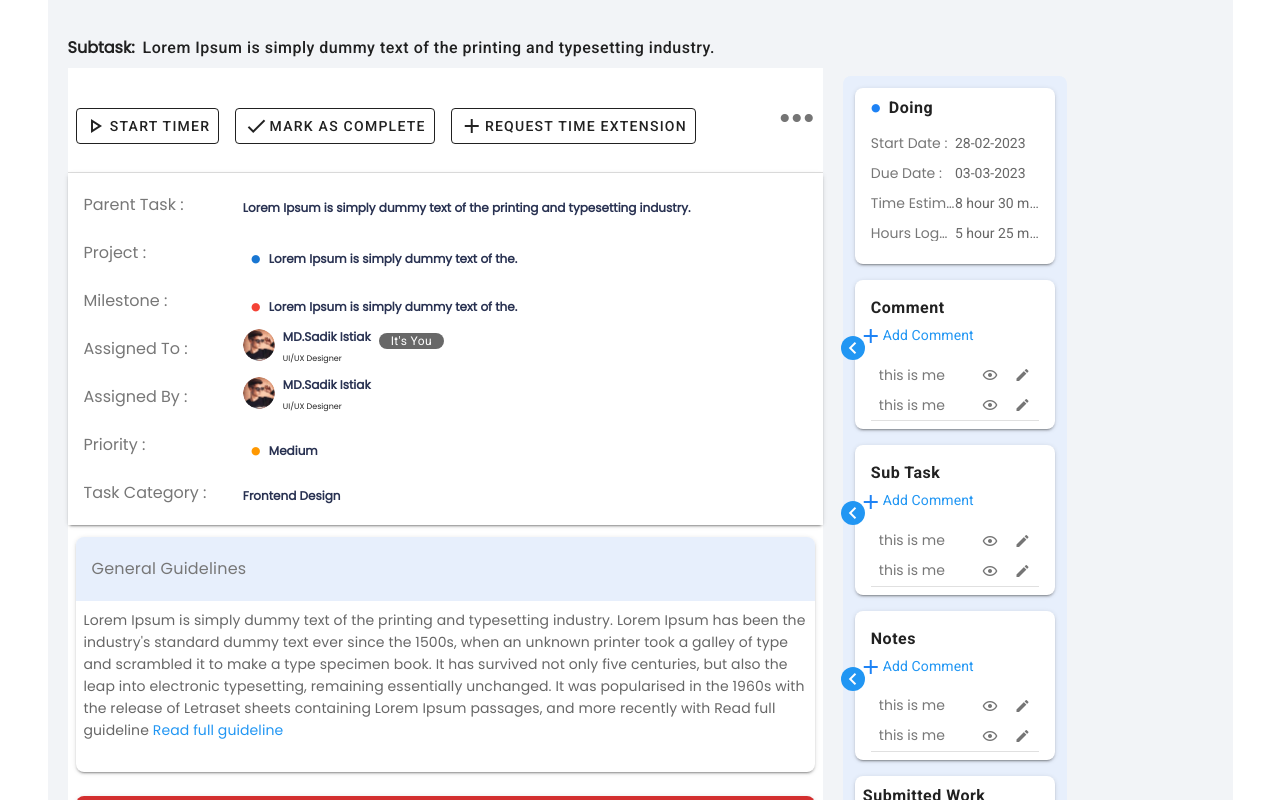
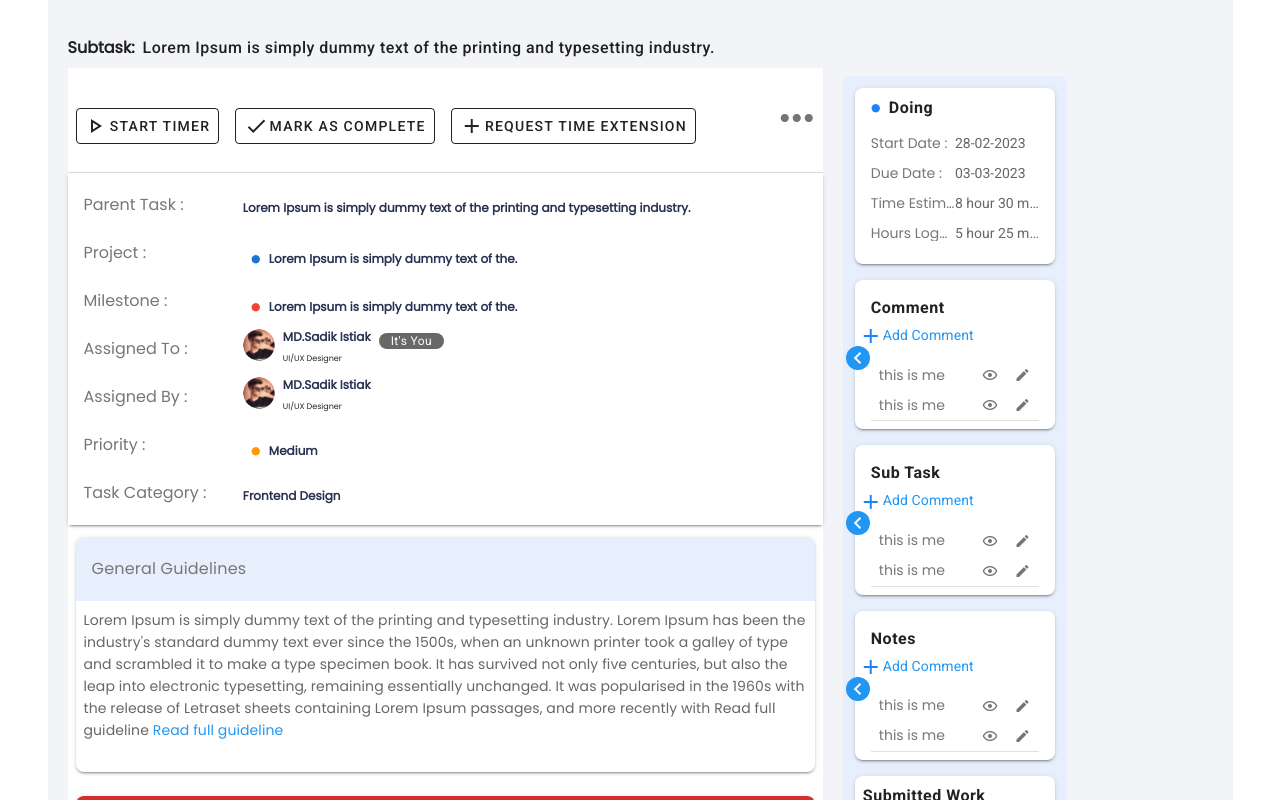
Before and after one commit to tapashpaulseopage1/erp_vue, a Vue app: page / in a window 1280 px wide. Shown: the top 800 px of the page. Built offline with nearby package versions, Linux system fonts and the light colour scheme.

Commit message:
update with side icon

```diff
--- a/src/components/SecondBox.vue
+++ b/src/components/SecondBox.vue
@@ -117,8 +117,8 @@ export default {
 
 .tagg {
   position: absolute;
-  top: 40px;
-  left: -30px;
+  top: 50px;
+  left: -25px;
   z-index: 99;
 }
 .text {
```
